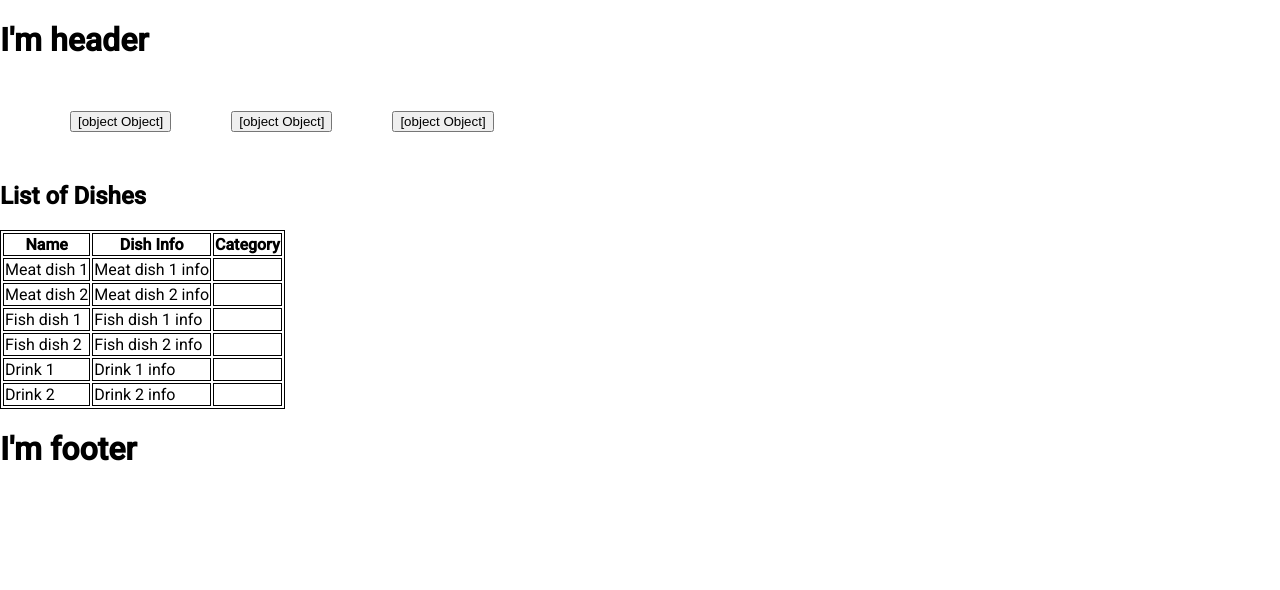
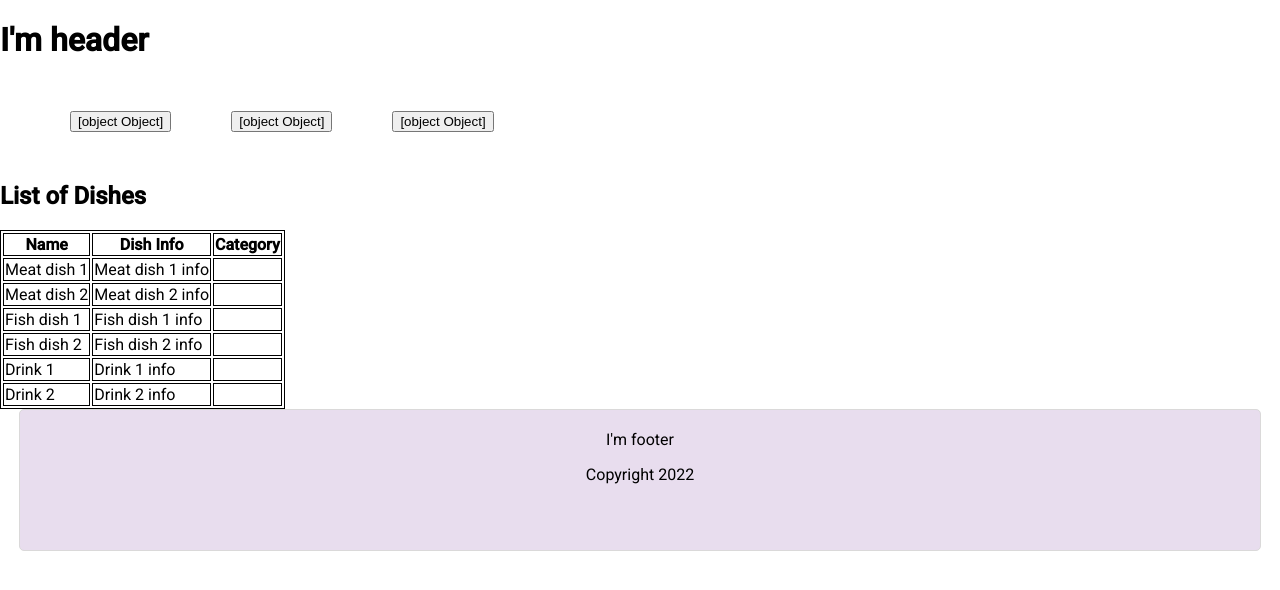
Before and after one commit to anna-manorik/cafe-angular, an Angular app in the folder cafe-angular/: page / in a window 1280 px wide. Shown: the top 590 px of the page. Built offline with nearby package versions, Linux system fonts and the light colour scheme; data requests are answered from the project's data file.

Commit message:
Update footer.component.html

```diff
--- a/cafe-angular/src/app/core/components/footer/footer.component.html
+++ b/cafe-angular/src/app/core/components/footer/footer.component.html
@@ -1 +1,4 @@
-<h1>I'm {{title}}</h1>
+<div class="footer-conteiner">
+    <span>I'm {{title}}</span>
+    <p>Copyright 2022</p>
+</div>
```
